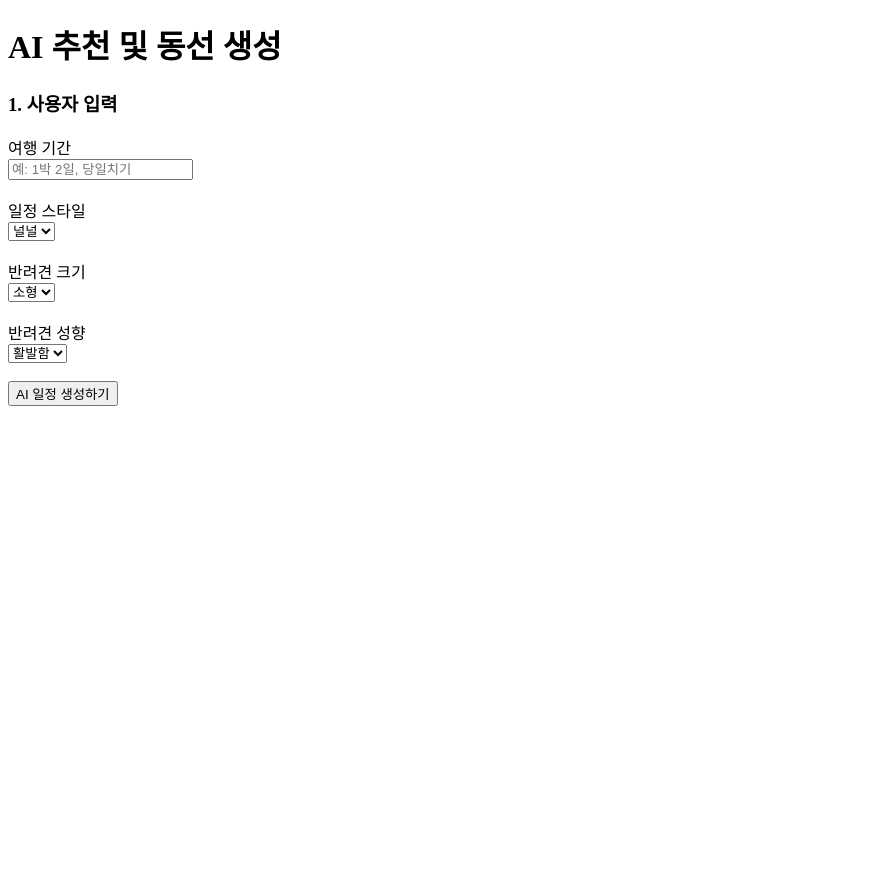
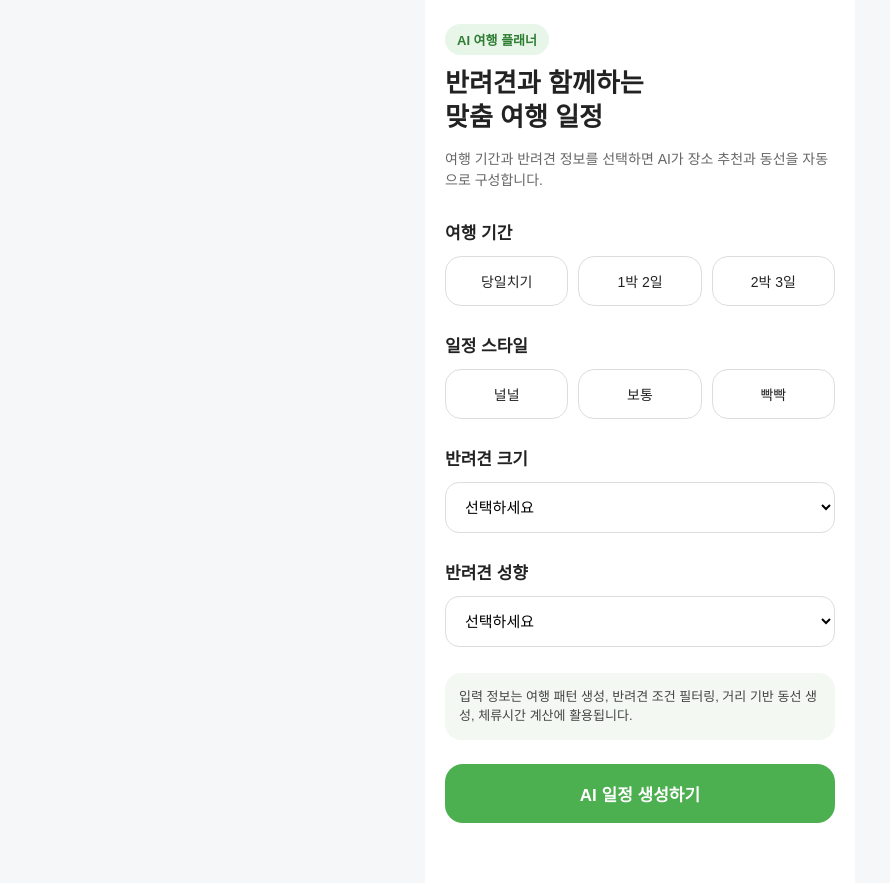
Before and after one commit to yoontteong/capstone, a Flask app: page / in a window 1280 px wide. Shown: the whole page, without its empty margins (0-890 px from the left). Before the commit the page ends 406 px from the top, so only its background shows below. Run offline with Flask 3, Linux system fonts and the light colour scheme.

Commit message:
ai_schedule

```diff
--- a/templates/ai_schedule.html
+++ b/templates/ai_schedule.html
@@ -2,43 +2,219 @@
 <html lang="ko">
 <head>
     <meta charset="UTF-8">
-    <title>AI 추천 및 동선 생성</title>
+    <title>PinkSole AI 일정 생성</title>
+    <meta name="viewport" content="width=device-width, initial-scale=1.0">
+
+    <style>
+        * {
+            box-sizing: border-box;
+        }
+
+        body {
+            margin: 0;
+            font-family: Arial, sans-serif;
+            background: #f6f7f9;
+            color: #222;
+        }
+
+        .app {
+            max-width: 430px;
+            margin: 0 auto;
+            min-height: 100vh;
+            background: #ffffff;
+            padding: 24px 20px 40px;
+        }
+
+        .header {
+            margin-bottom: 28px;
+        }
+
+        .badge {
+            display: inline-block;
+            padding: 6px 12px;
+            border-radius: 20px;
+            background: #e8f5e9;
+            color: #2e7d32;
+            font-size: 13px;
+            font-weight: bold;
+            margin-bottom: 12px;
+        }
+
+        h1 {
+            font-size: 26px;
+            line-height: 1.3;
+            margin: 0 0 10px;
+        }
+
+        .subtitle {
+            color: #666;
+            font-size: 14px;
+            line-height: 1.5;
+        }
+
+        .section {
+            margin-bottom: 26px;
+        }
+
+        .section-title {
+            font-size: 17px;
+            font-weight: bold;
+            margin-bottom: 12px;
+        }
+
+        .option-grid {
+            display: grid;
+            grid-template-columns: repeat(3, 1fr);
+            gap: 10px;
+        }
+
+        .option-card {
+            display: block;
+            border: 1px solid #ddd;
+            border-radius: 16px;
+            padding: 14px 8px;
+            text-align: center;
+            cursor: pointer;
+            background: #fff;
+            font-size: 14px;
+        }
+
+        .option-card input {
+            display: none;
+        }
+
+        .option-card:has(input:checked) {
+            border: 2px solid #4caf50;
+            background: #f0fff3;
+            color: #2e7d32;
+            font-weight: bold;
+        }
+
+        select {
+            width: 100%;
+            padding: 15px;
+            border-radius: 14px;
+            border: 1px solid #ddd;
+            font-size: 15px;
+            background: white;
+        }
+
+        .notice {
+            background: #f3f8f3;
+            border-radius: 16px;
+            padding: 14px;
+            font-size: 13px;
+            color: #444;
+            line-height: 1.5;
+            margin-bottom: 24px;
+        }
+
+        .submit-btn {
+            width: 100%;
+            padding: 17px;
+            border: none;
+            border-radius: 18px;
+            background: #4caf50;
+            color: white;
+            font-size: 17px;
+            font-weight: bold;
+            cursor: pointer;
+        }
+
+        .submit-btn:hover {
+            background: #43a047;
+        }
+
+        .bottom-space {
+            height: 20px;
+        }
+    </style>
 </head>
+
 <body>
-    <h1>AI 추천 및 동선 생성</h1>
+    <div class="app">
+        <div class="header">
+            <div class="badge">AI 여행 플래너</div>
+            <h1>반려견과 함께하는<br>맞춤 여행 일정</h1>
+            <p class="subtitle">
+                여행 기간과 반려견 정보를 선택하면 AI가 장소 추천과 동선을 자동으로 구성합니다.
+            </p>
+        </div>
 
         <form action="/ai-schedule/result" method="post">
-        <h3>1. 사용자 입력</h3>
 
-        <label>여행 기간</label><br>
-        <input type="text" name="travel_period" placeholder="예: 1박 2일, 당일치기" required>
-        <br><br>
+            <div class="section">
+                <div class="section-title">여행 기간</div>
 
-        <label>일정 스타일</label><br>
-        <select name="style" required>
-            <option value="널널">널널</option>
-            <option value="보통">보통</option>
-            <option value="빡빡">빡빡</option>
+                <div class="option-grid">
+                    <label class="option-card">
+                        <input type="radio" name="travel_period" value="당일치기" required>
+                        당일치기
+                    </label>
+
+                    <label class="option-card">
+                        <input type="radio" name="travel_period" value="1박2일">
+                        1박 2일
+                    </label>
+
+                    <label class="option-card">
+                        <input type="radio" name="travel_period" value="2박3일">
+                        2박 3일
+                    </label>
+                </div>
+            </div>
+
+            <div class="section">
+                <div class="section-title">일정 스타일</div>
+
+                <div class="option-grid">
+                    <label class="option-card">
+                        <input type="radio" name="style" value="널널" required>
+                        널널
+                    </label>
+
+                    <label class="option-card">
+                        <input type="radio" name="style" value="보통">
+                        보통
+                    </label>
+
+                    <label class="option-card">
+                        <input type="radio" name="style" value="빡빡">
+                        빡빡
+                    </label>
+                </div>
+            </div>
+
+            <div class="section">
+                <div class="section-title">반려견 크기</div>
+
+                <select name="dog_size" required>
+                    <option value="">선택하세요</option>
+                    <option value="소형">소형견</option>
+                    <option value="중형">중형견</option>
+                    <option value="대형">대형견</option>
                 </select>
-        <br><br>
+            </div>
 
-        <label>반려견 크기</label><br>
-        <select name="dog_size" required>
-            <option value="소형">소형</option>
-            <option value="중형">중형</option>
-            <option value="대형">대형</option>
-        </select>
-        <br><br>
+            <div class="section">
+                <div class="section-title">반려견 성향</div>
 
-        <label>반려견 성향</label><br>
                 <select name="dog_personality" required>
+                    <option value="">선택하세요</option>
                     <option value="활발함">활발함</option>
                     <option value="조용함">조용함</option>
                     <option value="겁많음">겁많음</option>
                 </select>
-        <br><br>
+            </div>
 
-        <button type="submit">AI 일정 생성하기</button>
+            <div class="notice">
+                입력 정보는 여행 패턴 생성, 반려견 조건 필터링, 거리 기반 동선 생성, 체류시간 계산에 활용됩니다.
+            </div>
+
+            <button type="submit" class="submit-btn">AI 일정 생성하기</button>
+
+            <div class="bottom-space"></div>
         </form>
+    </div>
 </body>
 </html>
```
Lines whose indentation alone changed are shown as unchanged.
